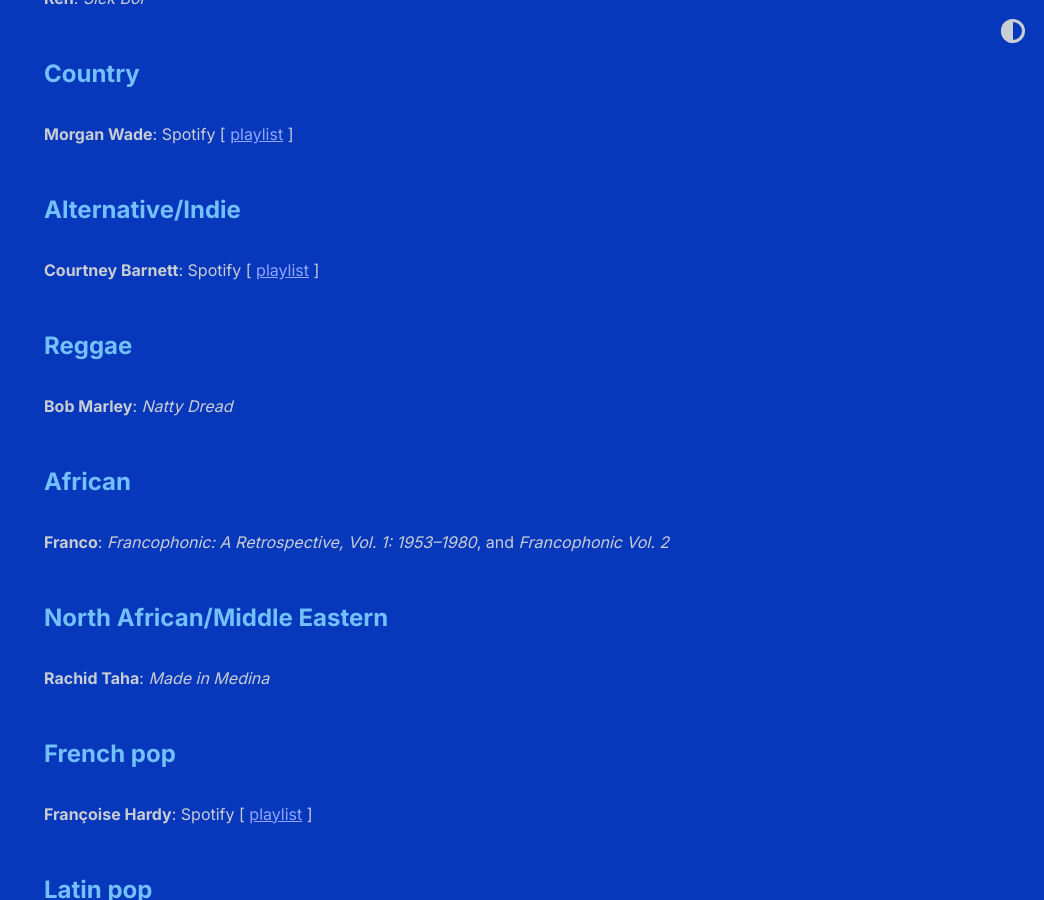
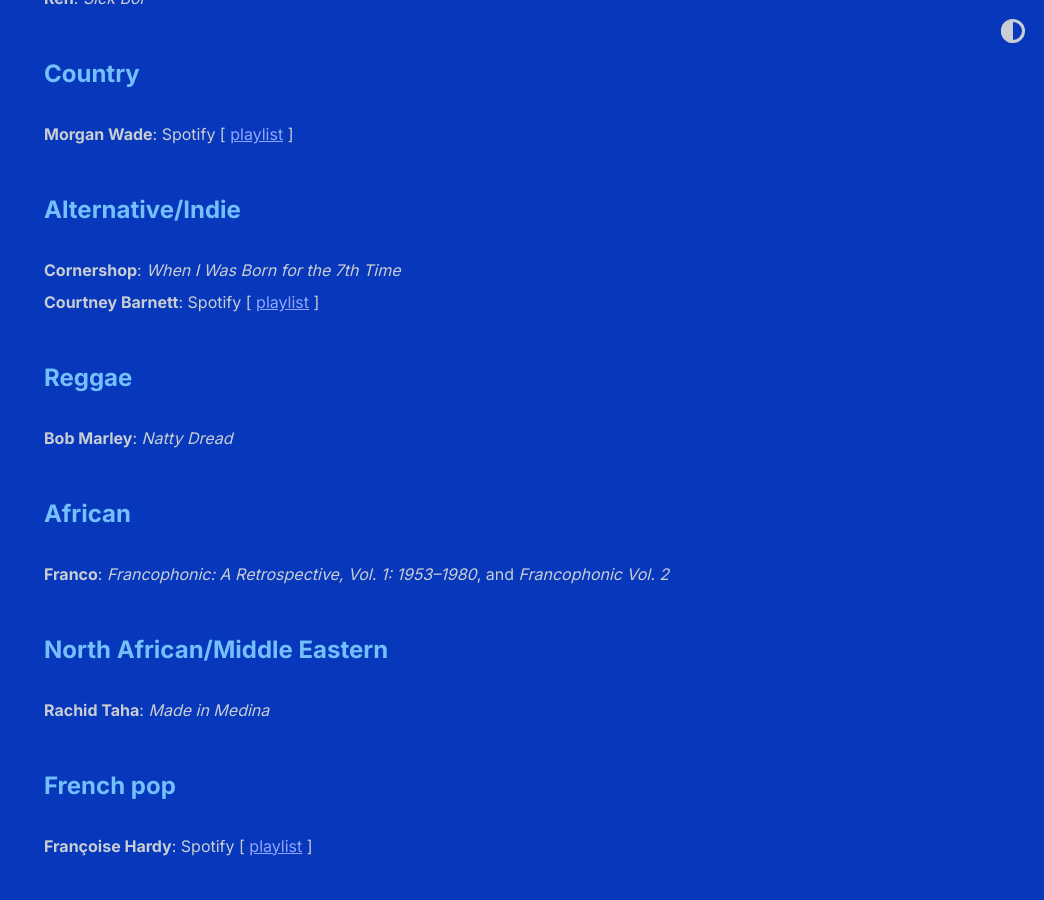
Before and after one commit to shihankanungo/shihankanungo.github.io, a Jekyll site: the page built from music.md, in a window 1280 px wide and 900 px high, scrolled down 1409 px. Shown: the whole window, without its empty margins (236-1280 px from the left). Built offline with Jekyll 4.4.1, drawn with Linux system fonts in a browser that asks for light colours.

Commit message:
Update music.md

```diff
--- a/music.md
+++ b/music.md
@@ -30,6 +30,7 @@
 **Morgan Wade**: Spotify \[ [playlist](https://open.spotify.com/playlist/35zBVJ0veKEnQkrjjPb92L?si=fb3526f969af4217) \] <br>
 
 ## Alternative/Indie
+**Cornershop**: *When I Was Born for the 7th Time* <br>
 **Courtney Barnett**: Spotify \[ [playlist](https://open.spotify.com/playlist/0q3ljBMndxToa5p6pZ7sWY?si=90eb19868874496f) \] <br>
 
 ## Reggae
```
